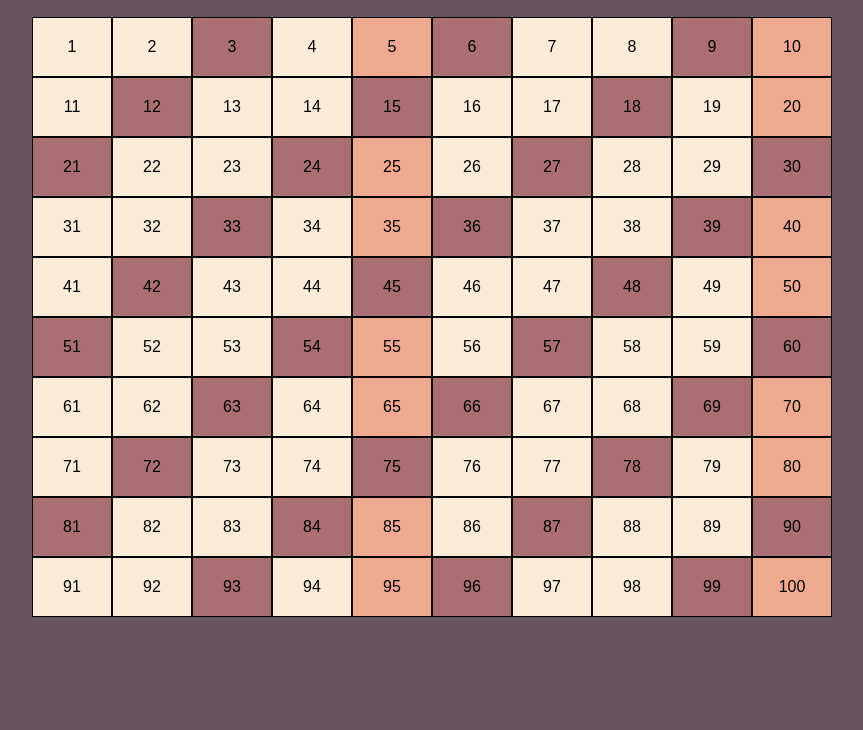
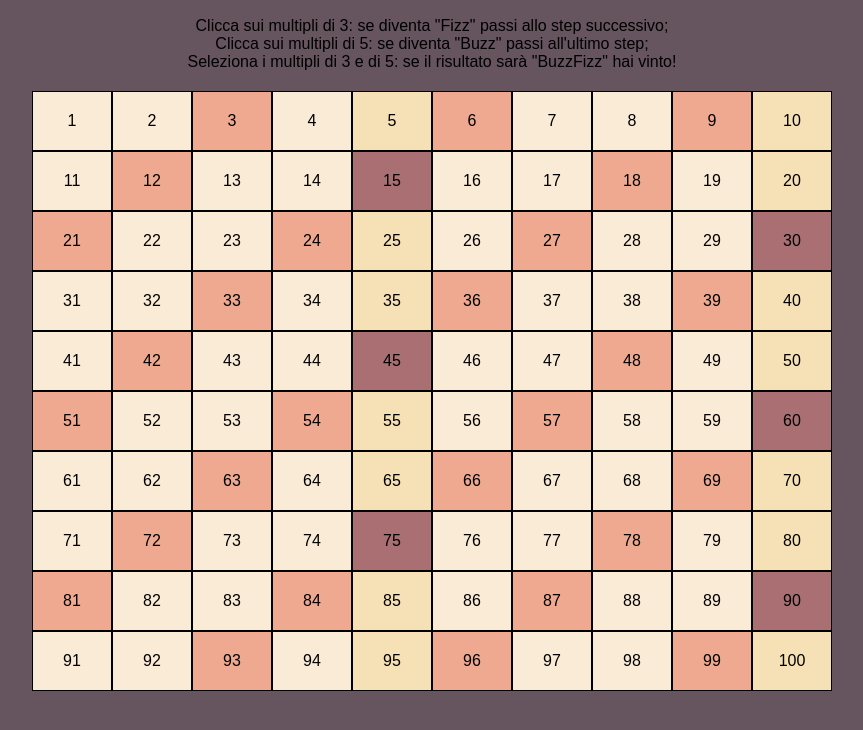
Before and after one commit to maricamola/js-fizzbuzz, a plain HTML site: page index.html in a window 1280 px wide. Shown: the part 60-790 px from the top of the page, without its empty margins (208-1071 px from the left). Drawn offline with Linux system fonts and the light colour scheme.

Commit message:
cycle concluded with multiples of 3 and 5

```diff
--- a/index.html
+++ b/index.html
@@ -8,7 +8,14 @@
   <title>Document</title>
 </head>
 <body>
-  <span><h1>BuzzFizz</h1></span>
+  <span><h1>BuzzFizz</h1>
+  <p>
+    Clicca sui multipli di 3: se diventa "Fizz" passi allo step successivo;
+    <br>
+    Clicca sui multipli di 5: se diventa "Buzz" passi all'ultimo step;
+    <br>
+    Seleziona i multipli di 3 e di 5: se il risultato sarà "BuzzFizz" hai vinto!
+  </p></span>
   <div class="container">
 
   </div>
--- a/js/script.js
+++ b/js/script.js
@@ -6,25 +6,20 @@ for(let i = 1; i <= 100; i++){
   console.log(i)
 //Creo un "box" ad ogni ciclo
 const box = document.createElement('div')
-
 //Adesso assegniamo una class al nostro box
 box.classList.add('box')
-
 //Se multiplo di 3 stampa "Fizz"
-if(!(i % 3) && i) {
+if (!(i % 15)) {
   box.classList.add('rose')
+}else if (!(i % 3) && i){
+  box.classList.add('orange')
 }else if (!(i % 5) && i){
-  box.classList.add('orange')
-}else if (!(i % 3) && (i % 5)) {
   box.classList.add('yellow')
 }
-
 //Scriviamo il testo nell'InnerHTML
 box.append(i)
 container.append(box)
 }
 
-
-
 //box.append('Fizz')
 //box.append('Buzz')
```
